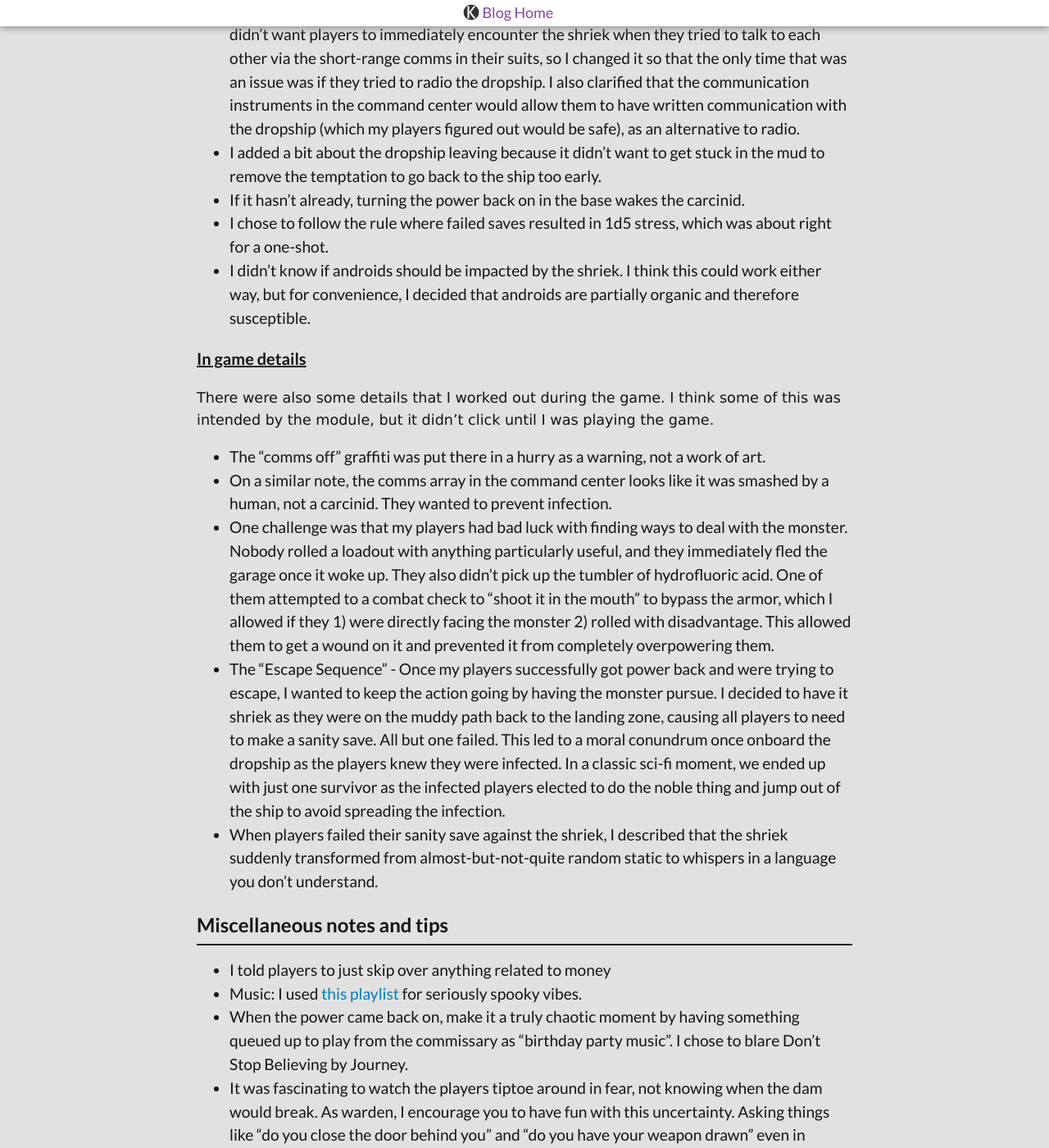
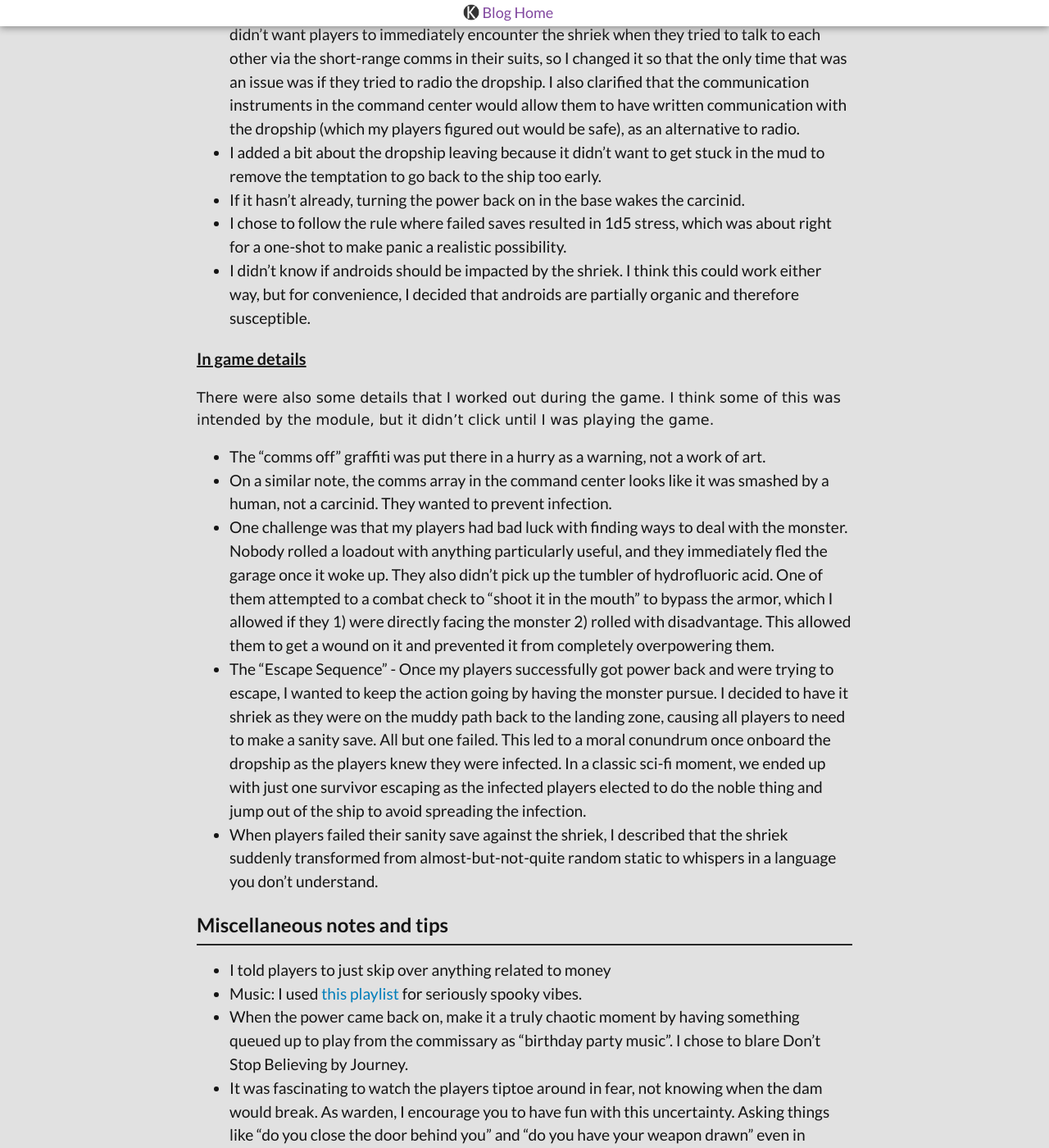
Before and after one commit to keithkade/keithkade.github.io, a Jekyll site: the page built from _posts/2024-10-23-mothership-one-shot-guide.md, in a window 1280 px wide and 1400 px high, scrolled down 3592 px. Shown: the whole window at 82% size. Built offline with Jekyll 4.4.1, drawn with Linux system fonts in a browser that asks for light colours; some of the changed text lies outside the part shown.

Commit message:
proofread

```diff
--- a/_posts/2024-10-23-mothership-one-shot-guide.md
+++ b/_posts/2024-10-23-mothership-one-shot-guide.md
@@ -50,7 +50,7 @@ Next, here are the various mechanical and narrative things I tweaked.
 - Clarifying communications: Some hand-wavy science here, but something that wasn't quite clear to me from the module was what communications exactly were safe from the shriek. I didn't want players to immediately encounter the shriek when they tried to talk to each other via the short-range comms in their suits, so I changed it so that the only time that was an issue was if they tried to radio the dropship. I also clarified that the communication instruments in the command center would allow them to have written communication with the dropship (which my players figured out would be safe), as an alternative to radio.
 - I added a bit about the dropship leaving because it didn't want to get stuck in the mud to remove the temptation to go back to the ship too early.
 - If it hasn't already, turning the power back on in the base wakes the carcinid.
-- I chose to follow the rule where failed saves resulted in 1d5 stress, which was about right for a one-shot.
+- I chose to follow the rule where failed saves resulted in 1d5 stress, which was about right for a one-shot to make panic a realistic possibility.
 - I didn't know if androids should be impacted by the shriek. I think this could work either way, but for convenience, I decided that androids are partially organic and therefore susceptible.
 
 ### In game details
@@ -60,7 +60,7 @@ There were also some details that I worked out during the game. I think some of
 - The "comms off" graffiti was put there in a hurry as a warning, not a work of art.
 - On a similar note, the comms array in the command center looks like it was smashed by a human, not a carcinid. They wanted to prevent infection.
 - One challenge was that my players had bad luck with finding ways to deal with the monster. Nobody rolled a loadout with anything particularly useful, and they immediately fled the garage once it woke up. They also didn't pick up the tumbler of hydrofluoric acid. One of them attempted to a combat check to "shoot it in the mouth" to bypass the armor, which I allowed if they 1) were directly facing the monster 2) rolled with disadvantage. This allowed them to get a wound on it and prevented it from completely overpowering them.
-- The "Escape Sequence" - Once my players successfully got power back and were trying to escape, I wanted to keep the action going by having the monster pursue. I decided to have it shriek as they were on the muddy path back to the landing zone, causing all players to need to make a sanity save. All but one failed. This led to a moral conundrum once onboard the dropship as the players knew they were infected. In a classic sci-fi moment, we ended up with just one survivor as the infected players elected to do the noble thing and jump out of the ship to avoid spreading the infection.
+- The "Escape Sequence" - Once my players successfully got power back and were trying to escape, I wanted to keep the action going by having the monster pursue. I decided to have it shriek as they were on the muddy path back to the landing zone, causing all players to need to make a sanity save. All but one failed. This led to a moral conundrum once onboard the dropship as the players knew they were infected. In a classic sci-fi moment, we ended up with just one survivor escaping as the infected players elected to do the noble thing and jump out of the ship to avoid spreading the infection.
 - When players failed their sanity save against the shriek, I described that the shriek suddenly transformed from almost-but-not-quite random static to whispers in a language you don't understand.
 
 ## Miscellaneous notes and tips
```
Also changed, not shown: other parts of _posts/2024-10-23-mothership-one-shot-guide.md (+2 -2 lines).
